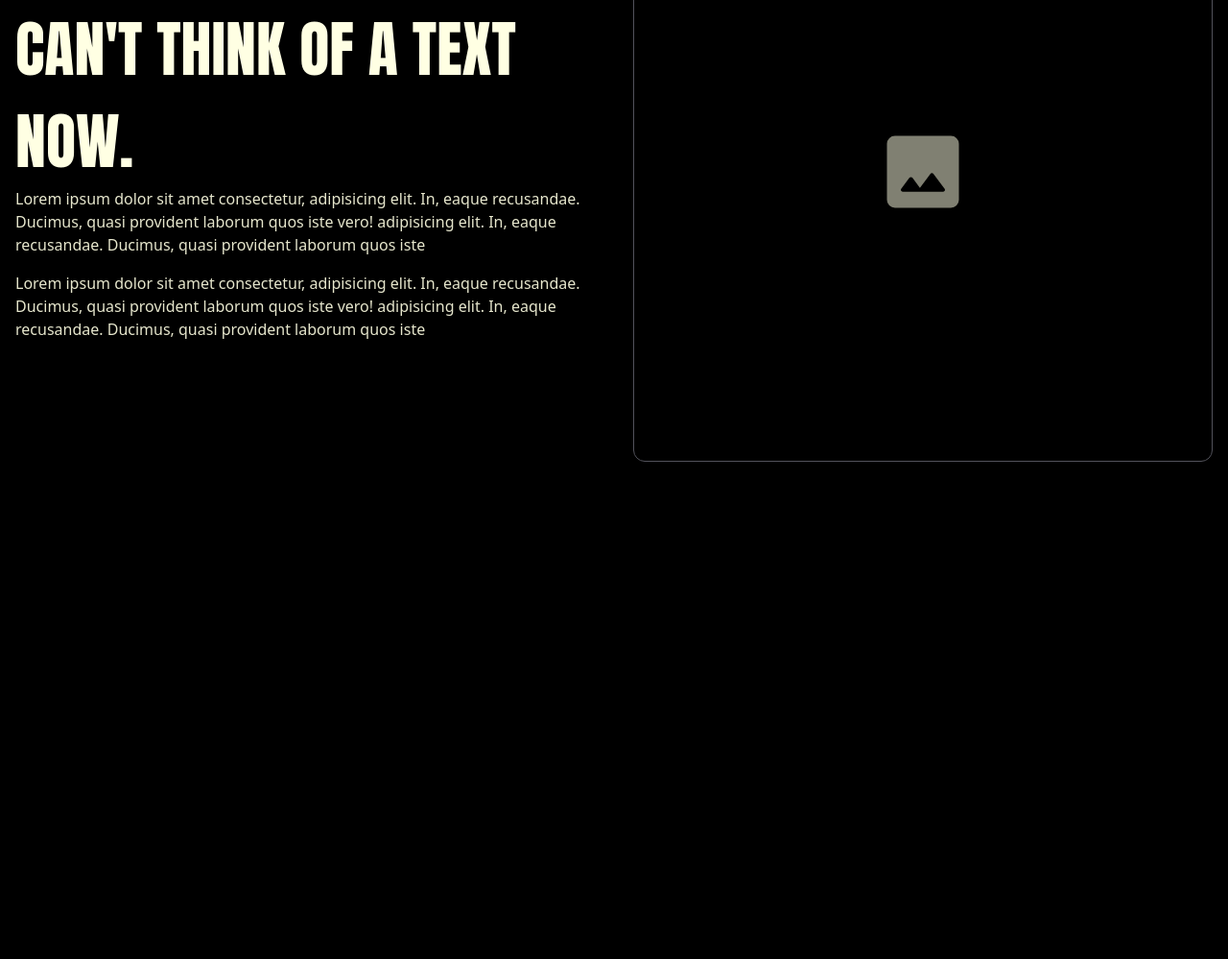
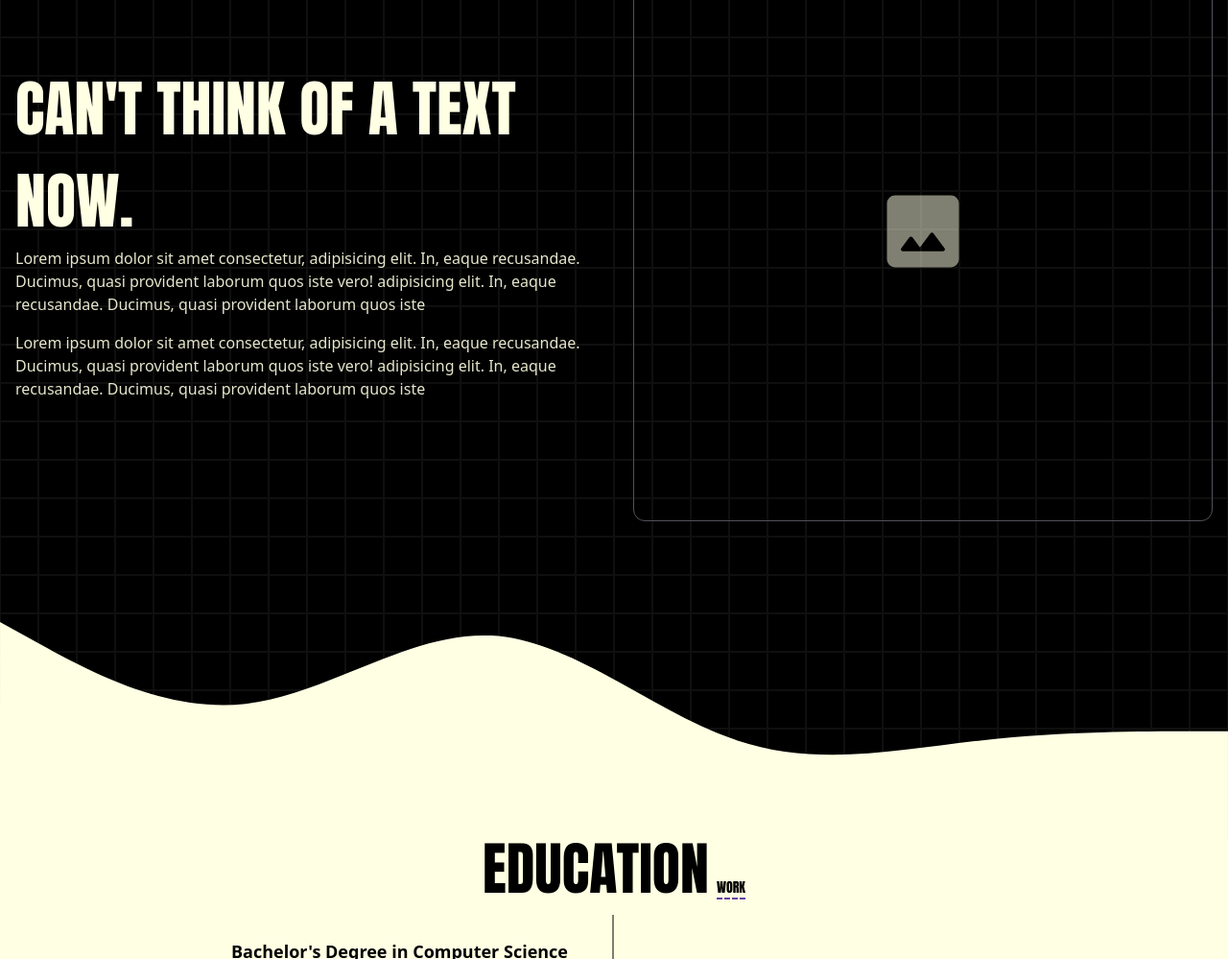
Before and after one commit to benjaminnkem/learn-astro, an Astro site: page / in a window 1280 px wide. Shown: the part 2853-3852 px from the top of the page at 96% size. Before the commit the page ends 3752 px from the top, so only its background shows below. Built offline with nearby package versions, Linux system fonts and the light colour scheme; Astro itself is replaced by a stand-in of ours.

Commit message:
feat: education/work section

```diff
--- a/src/components/UI/Home/Tsx/DontKnowYet.tsx
+++ b/src/components/UI/Home/Tsx/DontKnowYet.tsx
@@ -10,7 +10,10 @@ const DontKnowYet = () => {
   useEffect(() => {}, []);
 
   const triggerTextAnim = () => {
-    gsap.from(".text_cant", { opacity: 0, y: "20%", delay: 0.3, stagger: 0.2 });
+    gsap
+      .timeline()
+      .from(".text_cant", { opacity: 0, y: "20%", delay: 0.3, stagger: 0.2 })
+      .from("#dontknow_img", { opacity: 0 });
   };
 
   useGSAP(
@@ -32,7 +35,18 @@ const DontKnowYet = () => {
   );
 
   return (
-    <section className="h-screen 2xl:h-auto 2xl:py-40" ref={ref}>
+    <section
+      className="min-h-screen pt-40 pb-64 2xl:h-auto 2xl:py-40 relative before:absolute before:top-0 before:left-0 before:w-full before:h-[10rem] before:content-[''] before:bg-gradient-to-b before:from-dark"
+      ref={ref}
+    >
+      <img
+        src="/svgs/block-pattern.svg"
+        alt="pattern"
+        width={1000}
+        height={800}
+        className="absolute top-0 left-0 w-full h-full object-cover -z-[1]"
+      />
+
       <div className="container items-center h-full grid grid-cols-2 gap-10">
         <div id="text-part">
           <h3 className="font-anton uppercase text-[4rem] text_cant">can't think of a text now.</h3>
@@ -47,7 +61,7 @@ const DontKnowYet = () => {
             </p>
           </div>
         </div>
-        <div className="aspect-square border border-zinc-600 rounded-xl grid place-content-center">
+        <div className="aspect-square border border-zinc-600 rounded-xl grid place-content-center" id="dontknow_img">
           <MaterialSymbolsImageRounded size={100} className="opacity-50" />
         </div>
       </div>
--- /dev/null
+++ b/src/components/UI/Home/Tsx/Experience/Education.tsx
@@ -0,0 +1,37 @@
+import type { Tab } from "./Index";
+import { DataBox, Space, TabHead } from "./Timeline";
+
+type Props = {};
+
+const Education: React.FC<Props> = ({}) => {
+  return (
+    <div>
+      <div className=" space-y-10 py-10 2xl:py-40" id="education">
+        <div className="max-w-4xl mx-auto relative">
+          <div className="absolute -top-6 right-[50%] border-dark/50 h-[110%] border"></div>
+
+          <div className="grid grid-cols-2 gap-x-8 gap-y-4">
+            <DataBox
+              heading="Bachelor's Degree in Computer Science"
+              place="Federal University of Agriculture, ABK"
+              date="2022 - Date"
+            />
+
+            <Space />
+
+            <DataBox heading="Fullstack Web Development" place="Udemy" date="2020" side="right" />
+            <DataBox heading="High School Diploma" place="DFSSS" date="2018 - 2021" />
+
+            {/* <Left
+              heading="Meta Frontend Developer"
+              place="Coursera"
+              date="20"
+            /> */}
+          </div>
+        </div>
+      </div>
+    </div>
+  );
+};
+
+export default Education;
--- /dev/null
+++ b/src/components/UI/Home/Tsx/Experience/Index.tsx
@@ -0,0 +1,60 @@
+import { useRef, useState } from "react";
+import Education from "./Education";
+import Work from "./Work";
+import gsap from "gsap";
+import { TabHead } from "./Timeline";
+
+export type Tab = "education" | "work";
+
+const Experience = () => {
+  const ref = useRef<HTMLDivElement>(null);
+  const [tab, setTab] = useState<Tab>("education");
+
+  const activateTabAnim = (tab: Tab) => {
+    gsap.context(() => {
+      gsap
+        .timeline()
+        .to(tab === "work" ? "#education" : "#work", { opacity: 0 })
+        .set(tab === "work" ? "#education" : "#work", { display: "none" })
+        .set(tab === "work" ? "#work" : "#education", { display: "block" })
+        .to(tab === "work" ? "#work" : "#education", { opacity: 1 });
+    }, ref.current);
+  };
+
+  const toggle = () => {};
+
+  const updateTab = (tab: Tab) => {
+    setTab(tab);
+    activateTabAnim(tab);
+  };
+
+  return (
+    <div className="-mt-52" ref={ref}>
+      <svg xmlns="http://www.w3.org/2000/svg" viewBox="0 0 1440 319">
+        <path
+          fill="#ffffe3"
+          fillOpacity="1"
+          d="M0,64L48,90.7C96,117,192,171,288,160C384,149,480,75,576,80C672,85,768,171,864,202.7C960,235,1056,213,1152,202.7C1248,192,1344,192,1392,192L1440,192L1440,320L1392,320C1344,320,1248,320,1152,320C1056,320,960,320,864,320C768,320,672,320,576,320C480,320,384,320,288,320C192,320,96,320,48,320L0,320Z"
+        ></path>
+      </svg>
+      <section className="min-h-screen 2xl:h-auto bg-primary text-dark">
+        {/* education */}
+        <TabHead tab={tab} updateTab={updateTab} />
+
+        <Education />
+        <Work />
+
+        {/* experience */}
+      </section>
+      <svg xmlns="http://www.w3.org/2000/svg" viewBox="0 0 1440 319">
+        <path
+          fill="#ffffe3"
+          fillOpacity="1"
+          d="M0,256L34.3,261.3C68.6,267,137,277,206,240C274.3,203,343,117,411,101.3C480,85,549,139,617,138.7C685.7,139,754,85,823,74.7C891.4,64,960,96,1029,138.7C1097.1,181,1166,235,1234,256C1302.9,277,1371,267,1406,261.3L1440,256L1440,0L1405.7,0C1371.4,0,1303,0,1234,0C1165.7,0,1097,0,1029,0C960,0,891,0,823,0C754.3,0,686,0,617,0C548.6,0,480,0,411,0C342.9,0,274,0,206,0C137.1,0,69,0,34,0L0,0Z"
+        ></path>
+      </svg>
+    </div>
+  );
+};
+
+export default Experience;
--- /dev/null
+++ b/src/components/UI/Home/Tsx/Experience/Timeline.tsx
@@ -0,0 +1,49 @@
+import type { Tab } from "./Index";
+
+export type Box = { heading: string; place: string; date: string; side?: "right" | "left" };
+
+export const DataBox: React.FC<Box> = ({ heading, date, place, side = "left" }) => {
+  return (
+    <div className={`border-dark/40 px-8 min-h-[10rem] min-w-[15rem] rounded-lg ${side === "left" && "text-right"}`}>
+      <div className="space-y-2">
+        <h4 className="font-bold text-lg">{heading}</h4>
+        <div>
+          <p className="text-gray-600">{place}</p>
+          <p className="text-gray-500">{date}</p>
+        </div>
+      </div>
+    </div>
+  );
+};
+
+export const Space = () => (
+  <>
+    <div className="min-w-[10rem] min-h-[10rem]"></div>
+    <div className="min-w-[10rem] min-h-[10rem]"></div>
+  </>
+);
+
+export const TabHead: React.FC<{ updateTab: (tab: Tab) => void; tab: Tab }> = ({ updateTab, tab }) => {
+  return (
+    <h3 className="font-anton text-6xl text-center uppercase flex gap-2 justify-center items-end">
+      <span
+        className={`cursor-pointer duration-300 border-b-2 border-dashed ${
+          tab === "work" ? "text-sm border-secondaryPurple" : "border-transparent"
+        }`}
+        onClick={() => updateTab("education")}
+        title={tab === "work" && "Show education"}
+      >
+        EDUCATION
+      </span>
+      <span
+        className={`duration-300 cursor-pointer border-b-2 border-dashed ${
+          tab === "education" ? "text-sm border-secondaryPurple" : "border-transparent"
+        }`}
+        onClick={() => updateTab("work")}
+        title={tab === "education" && "Show work"}
+      >
+        WORK
+      </span>
+    </h3>
+  );
+};
--- /dev/null
+++ b/src/components/UI/Home/Tsx/Experience/Work.tsx
@@ -0,0 +1,26 @@
+import type { Tab } from "./Index";
+import { DataBox, Space } from "./Timeline";
+
+type Props = {};
+
+const Work: React.FC<Props> = ({}) => {
+  return (
+    <div>
+      <div className="space-y-10 py-10 2xl:py-40" id="work">
+        <div className="max-w-4xl mx-auto relative">
+          <div className="absolute -top-6 right-[50%] border-dark/50 h-[110%] border"></div>
+
+          <div className="grid grid-cols-2 gap-x-8 gap-y-4">
+            <DataBox heading="Freelancing" place="Upwkork, Fiverr, and more." date="2021 - Date" />
+
+            <Space />
+
+            <DataBox heading="Frontend Engineer (Intern)" place="Pancokrato Inc." date="2023 - 2024" side="right" />
+          </div>
+        </div>
+      </div>
+    </div>
+  );
+};
+
+export default Work;
--- a/src/pages/index.astro
+++ b/src/pages/index.astro
@@ -5,6 +5,7 @@ import Intro from "../components/UI/Home/Intro.astro";
 import DevJourney from "../components/UI/Home/DevJourney.astro";
 import Skills from "../components/UI/Home/Skills.astro";
 import DontKnowYet from "../components/UI/Home/Tsx/DontKnowYet";
+import Experience from "../components/UI/Home/Tsx/Experience/Index";
 ---
 
 <MainLayout title="Benjamin Nkem - Fullstack Web Developer" description="This is the home page">
@@ -13,4 +14,5 @@ import DontKnowYet from "../components/UI/Home/Tsx/DontKnowYet";
   <DevJourney />
   <Skills />
   <DontKnowYet client:load />
+  <Experience client:visible />
 </MainLayout>
```
Also changed, not shown: public/svgs/block-pattern.svg (added).
